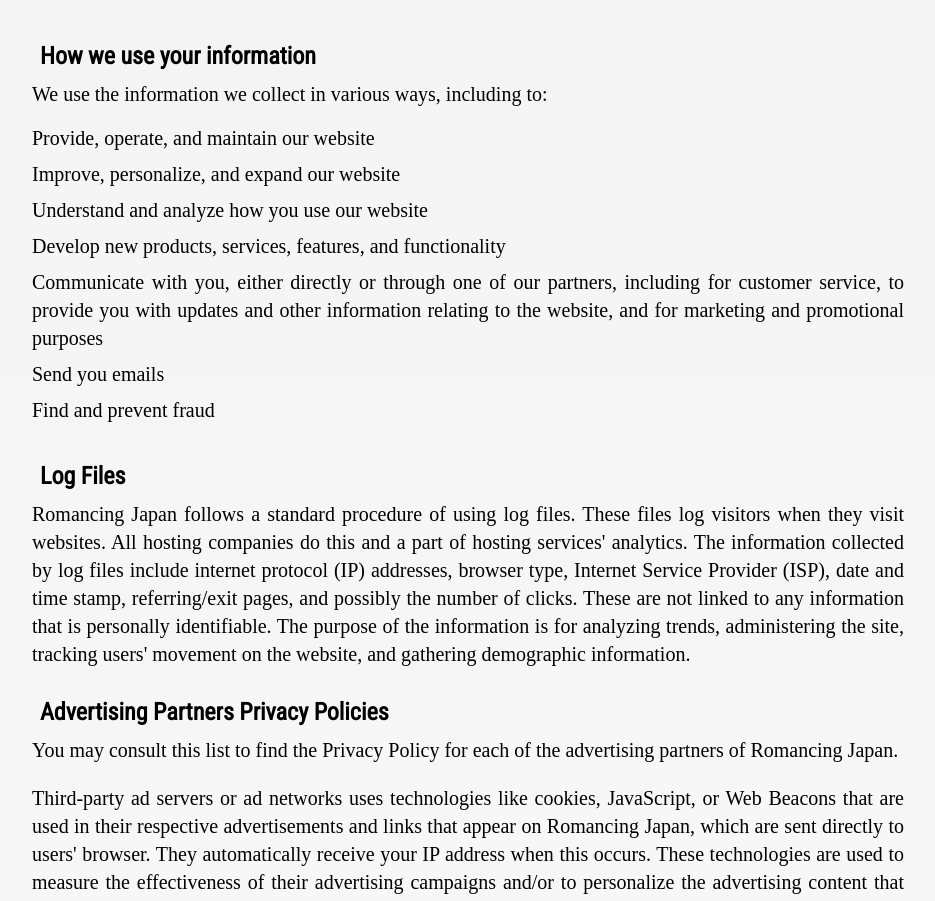
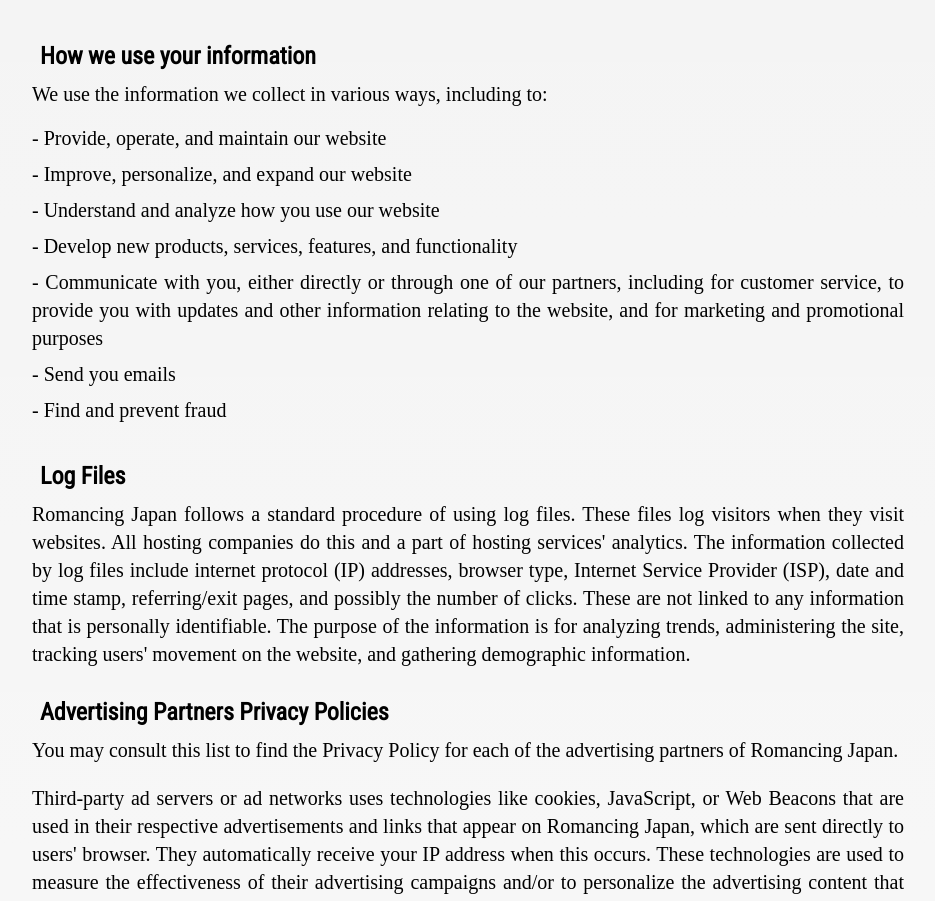
Before and after one commit to jswyndham/blog_romancing-japan, a Next.js app: page /privacyPolicy in a window 1280 px wide. Shown: the part 1040-1941 px from the top of the page, without its empty margins (172-1107 px from the left). Built offline with nearby package versions, Linux system fonts and the light colour scheme; a web font is replaced by a local one.

Commit message:
Add styling to privacy policy page

```diff
--- a/app/privacyPolicy/page.tsx
+++ b/app/privacyPolicy/page.tsx
@@ -88,24 +88,24 @@ export default function page() {
           </p>
 
           <ul className="mt-2 mb-4">
-            <li>Provide, operate, and maintain our website</li>
+            <li> - Provide, operate, and maintain our website</li>
             <li className="my-2">
-              Improve, personalize, and expand our website
+               - Improve, personalize, and expand our website
             </li>
             <li className="my-2">
-              Understand and analyze how you use our website
+               - Understand and analyze how you use our website
             </li>
             <li className="my-2">
-              Develop new products, services, features, and functionality
+               - Develop new products, services, features, and functionality
             </li>
             <li className="my-2">
-              Communicate with you, either directly or through one of our
+               - Communicate with you, either directly or through one of our
               partners, including for customer service, to provide you with
               updates and other information relating to the website, and for
               marketing and promotional purposes
             </li>
-            <li className="my-2">Send you emails</li>
-            <li className="my-2">Find and prevent fraud</li>
+            <li className="my-2"> - Send you emails</li>
+            <li className="my-2"> - Find and prevent fraud</li>
           </ul>
 
           <h3 className="pl-2 pt-5 text-2xl font-roboto_condensed font-bold">
```
